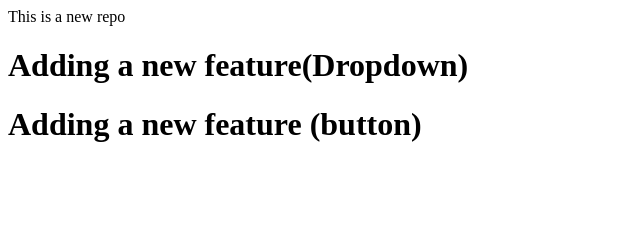
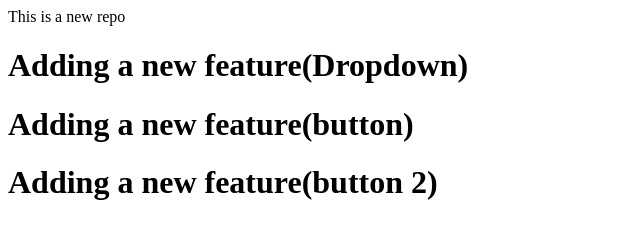
Before and after one commit to Malateshpn/Localrepo, a plain HTML site: page index.html in a window 1280 px wide. Shown: the whole page, without its empty margins (0-640 px from the left). Drawn offline with Linux system fonts and the light colour scheme.

Commit message:
add second button

```diff
--- a/index.html
+++ b/index.html
@@ -1,3 +1,4 @@
 <p>This is a new repo</p>
 <h1>Adding a new feature(Dropdown)</h1>
-<h1>Adding a new feature (button)</h1>
+<h1>Adding a new feature(button)</h1>
+<h1>Adding a new feature(button 2)</h1>
```
